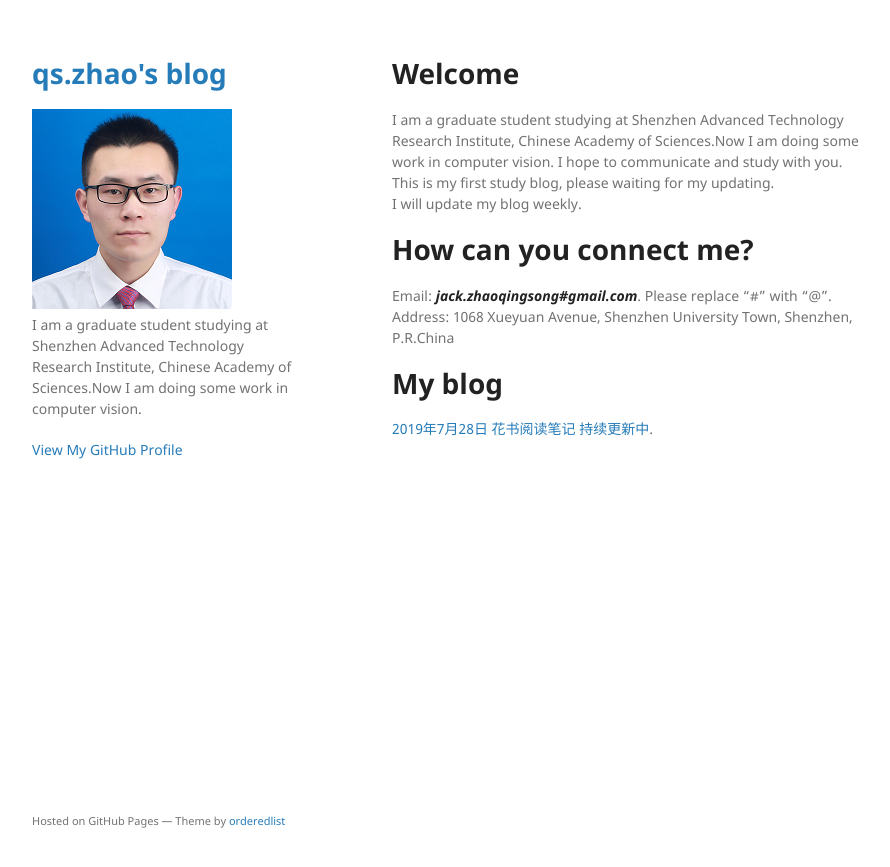
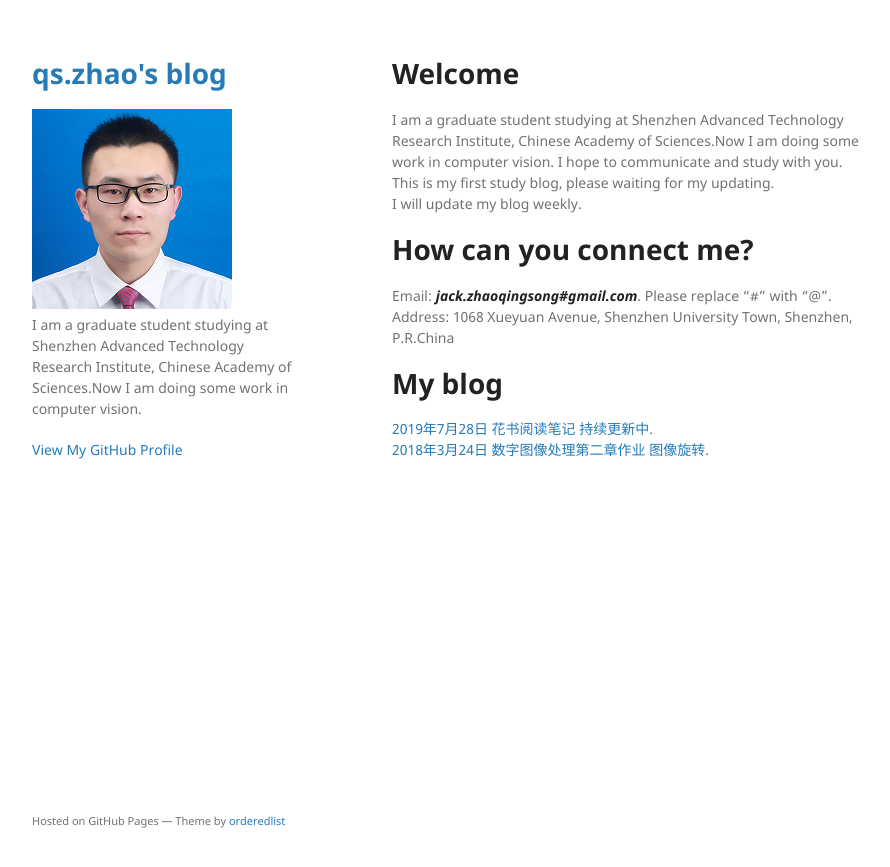
Before and after one commit to mengzhezhou/mengzhezhou.github.io, a Jekyll site: the page built from index.md, in a window 1280 px wide. Shown: the top 867 px of the page, without its empty margins (178-1068 px from the left). Built offline with Jekyll 4.4.1, drawn with Linux system fonts in a browser that asks for light colours; our own code applies the rules of GitHub Pages for plain Markdown files.

```diff
--- a/index.md
+++ b/index.md
@@ -9,3 +9,4 @@ Email: ***jack.zhaoqingsong#gmail.com***. Please replace "#" with "@".
 
 # My blog
 [2019年7月28日 花书阅读笔记 持续更新中](./docs/20190728 deep learning note.html).
+<br>[2018年3月24日 数字图像处理第二章作业 图像旋转](./docs/DIP course chapter 2 image rotation.html).
```
Also changed, not shown: docs/DIP course chapter 2 image rotation.md (renamed from docs/DIP course chapter 2 ( image rotation).md, +2 -0 lines).
